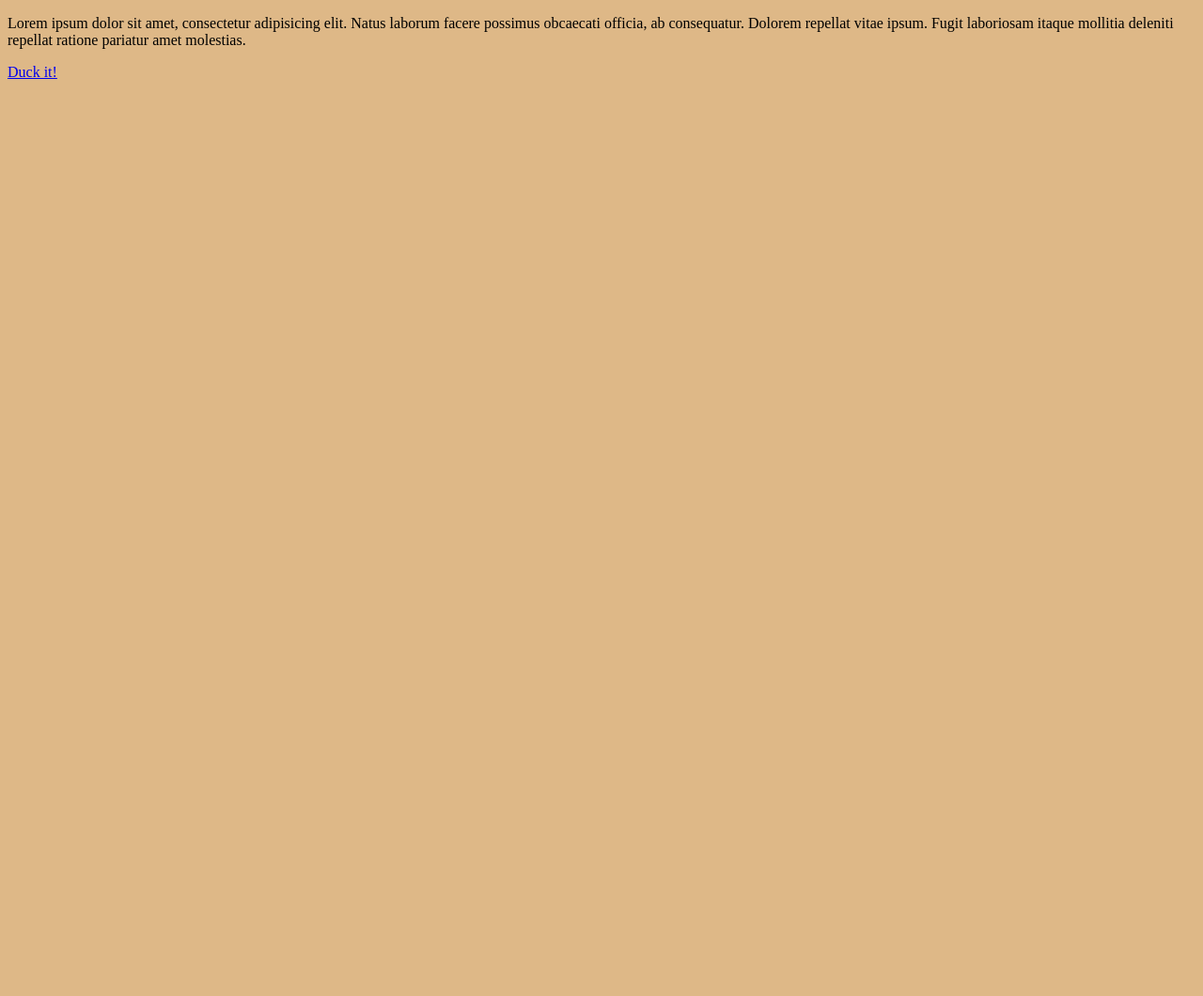
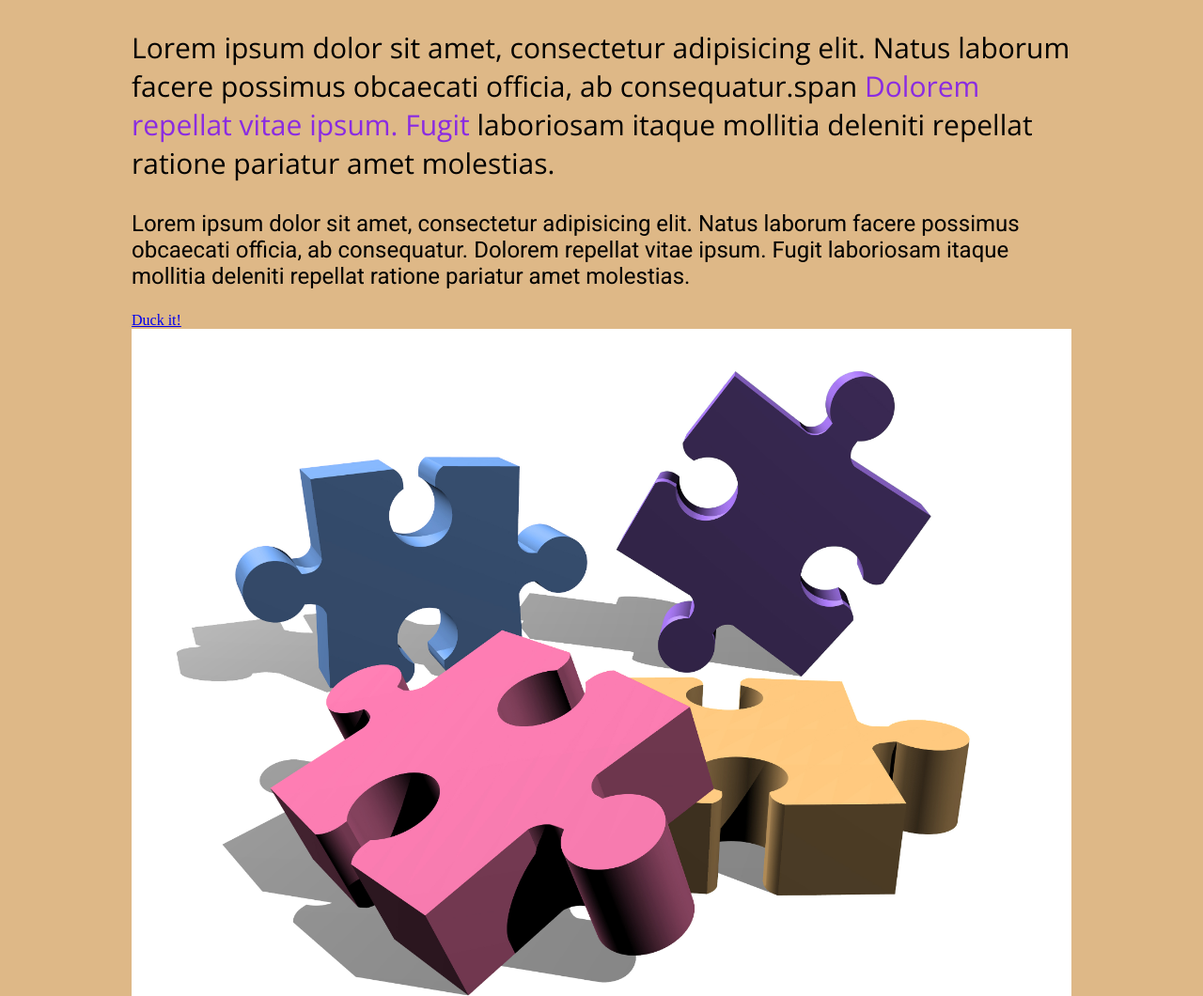
Before and after one commit to rts-cmk-wu09/bootcamp-css-1-osradk, a plain HTML site: page index.html in a window 1280 px wide. Shown: the top 1060 px of the page at 94% size. Before the commit the page ends 800 px from the top, so only its background shows below. Drawn offline with nearby package versions, Linux system fonts and the light colour scheme.

Commit message:
add a stylesheet

```diff
--- a/index.html
+++ b/index.html
@@ -10,7 +10,12 @@
 </head>
 
 <body>
-    <p>
+    <p class="first-p">
+        Lorem ipsum dolor sit amet, consectetur adipisicing elit. Natus laborum facere possimus obcaecati officia, ab
+        consequatur.span <span> Dolorem repellat vitae ipsum. Fugit</span> laboriosam itaque mollitia deleniti repellat ratione pariatur
+        amet molestias.
+    </p>
+    <p class="last-p">
         Lorem ipsum dolor sit amet, consectetur adipisicing elit. Natus laborum facere possimus obcaecati officia, ab
         consequatur. Dolorem repellat vitae ipsum. Fugit laboriosam itaque mollitia deleniti repellat ratione pariatur
         amet molestias.
--- a/style.css
+++ b/style.css
@@ -1,3 +1,29 @@
+@import url('https://fonts.googleapis.com/css2?family=Open+Sans:wght@300;400;800&family=Roboto&display=swap');
 body{
     background-color: burlywood;
+
+    max-width:1000px;
+    margin: 0 auto;
 }
+
+.first-p{
+    font-family: 'Open Sans', sans-serif;
+    font-size: 30px;
+    font-weight:400;
+}
+.last-p{
+    font-family: 'Roboto', sans-serif;
+    font-size: 24px;
+    font-weight:400;
+}
+
+img {
+    object-fit: contain;
+    max-width: 100%;
+    max-height: 100%;
+    width: auto;
+    height: auto;
+ }
+ span{
+    color: blueviolet;
+ }
```
Also changed, not shown: images/img1.jpg (added).
